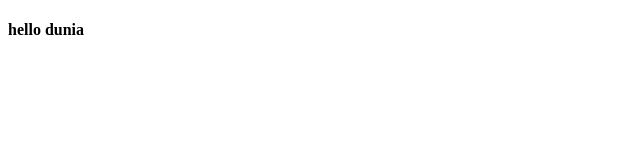
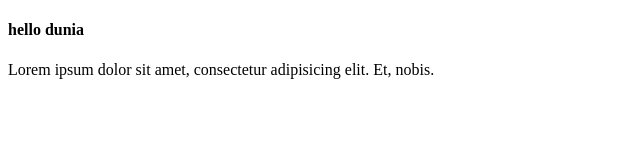
Before and after one commit to Bagas-Pradana/pelatihan-remote-git, a plain HTML site: page index.html in a window 1280 px wide. Shown: the whole page, without its empty margins (0-640 px from the left). Drawn offline with Linux system fonts and the light colour scheme.

Commit message:
menambahkan elemen paragaf

```diff
--- a/index.html
+++ b/index.html
@@ -7,5 +7,6 @@
 </head>
 <body>
     <h4>hello dunia</h4>
+    <p>Lorem ipsum dolor sit amet, consectetur adipisicing elit. Et, nobis.</p>
 </body>
 </html>
```
